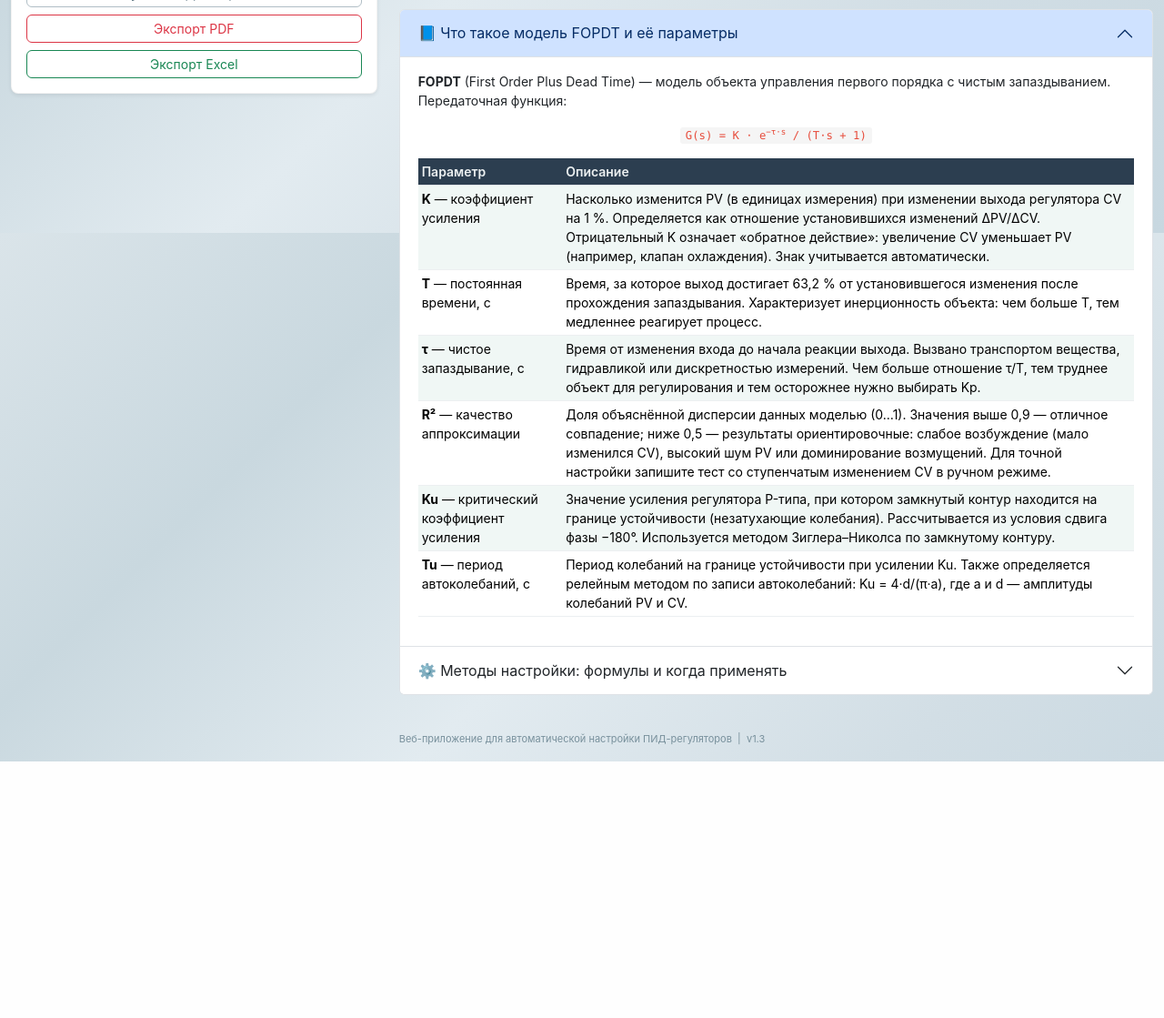
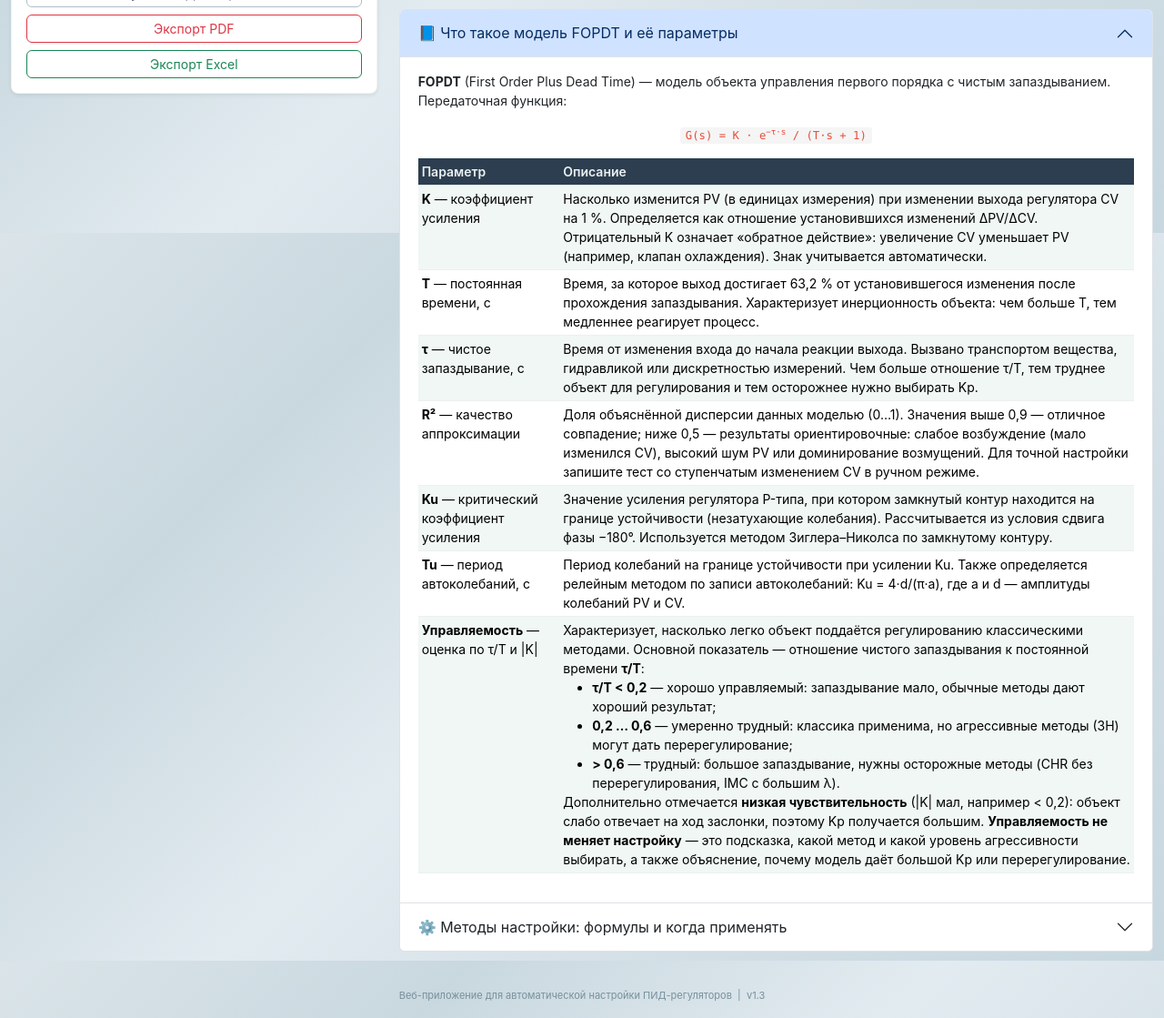
Before and after one commit to SemonoffArt/pid_calculator, a Flask app: template templates/results.html in a window 1280 px wide, after a click on "📘 Что такое модель FOPDT и её параметры". Shown: the part 1344-2463 px from the top of the page at 91% size. Before the commit the page ends 2181 px from the top, so only its background shows below. Run offline with Flask 3, Linux system fonts and the light colour scheme; the template is opened without the code that fills it, so the values that code supplies are empty; some libraries are stand-ins or nearby versions.

Commit message:
Справка: описание «Управляемость» в параметрах модели FOPDT

```diff
--- a/templates/_reference.html
+++ b/templates/_reference.html
@@ -62,6 +62,27 @@
               <td>Период колебаний на границе устойчивости при усилении Ku.
                 Также определяется релейным методом по записи автоколебаний:
                 Ku = 4·d/(π·a), где a и d — амплитуды колебаний PV и CV.</td>
+            </tr>
+            <tr>
+              <td><b>Управляемость</b> — оценка по τ/T и |K|</td>
+              <td>Характеризует, насколько легко объект поддаётся регулированию
+                классическими методами. Основной показатель — отношение
+                чистого запаздывания к постоянной времени <b>τ/T</b>:
+                <ul class="mb-0">
+                  <li><b>τ/T &lt; 0,2</b> — хорошо управляемый: запаздывание
+                    мало, обычные методы дают хороший результат;</li>
+                  <li><b>0,2 … 0,6</b> — умеренно трудный: классика применима,
+                    но агрессивные методы (ЗН) могут дать перерегулирование;</li>
+                  <li><b>&gt; 0,6</b> — трудный: большое запаздывание, нужны
+                    осторожные методы (CHR без перерегулирования, IMC с
+                    большим λ).</li>
+                </ul>
+                Дополнительно отмечается <b>низкая чувствительность</b>
+                (|K| мал, например &lt; 0,2): объект слабо отвечает на ход
+                заслонки, поэтому Kp получается большим. <b>Управляемость не
+                меняет настройку</b> — это подсказка, какой метод и какой
+                уровень агрессивности выбирать, а также объяснение, почему
+                модель даёт большой Kp или перерегулирование.</td>
             </tr>
           </tbody>
         </table>
```
